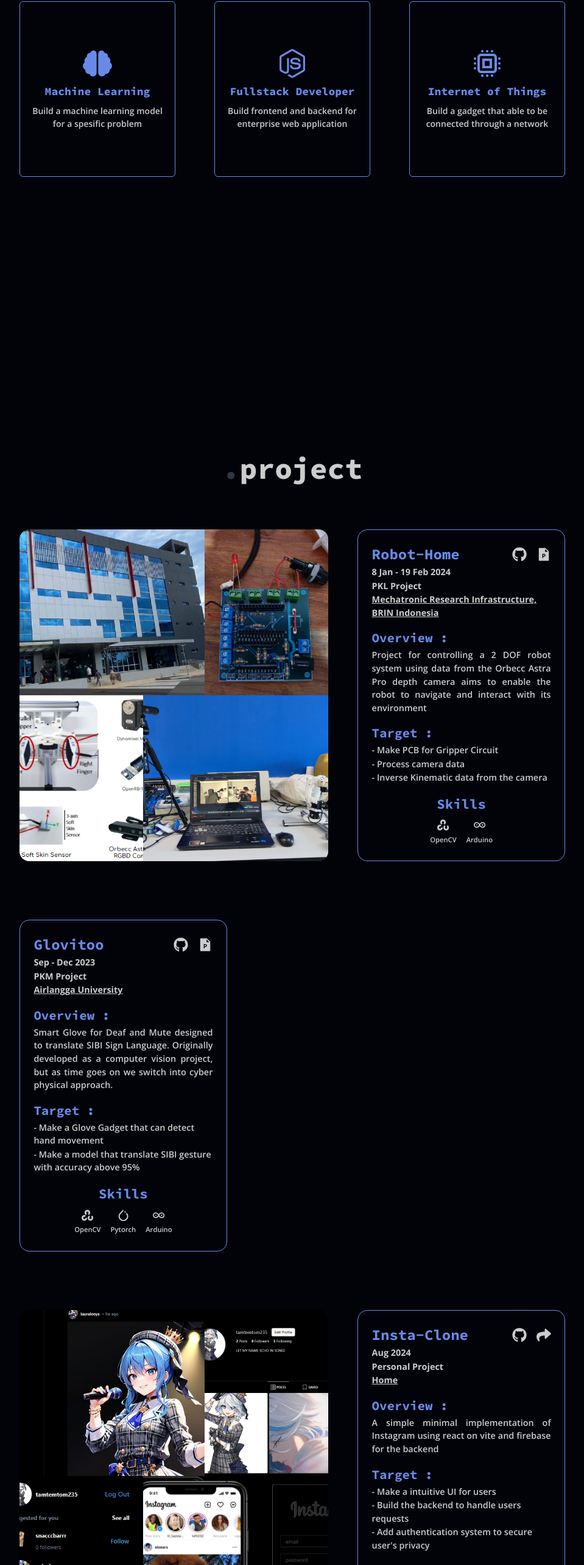
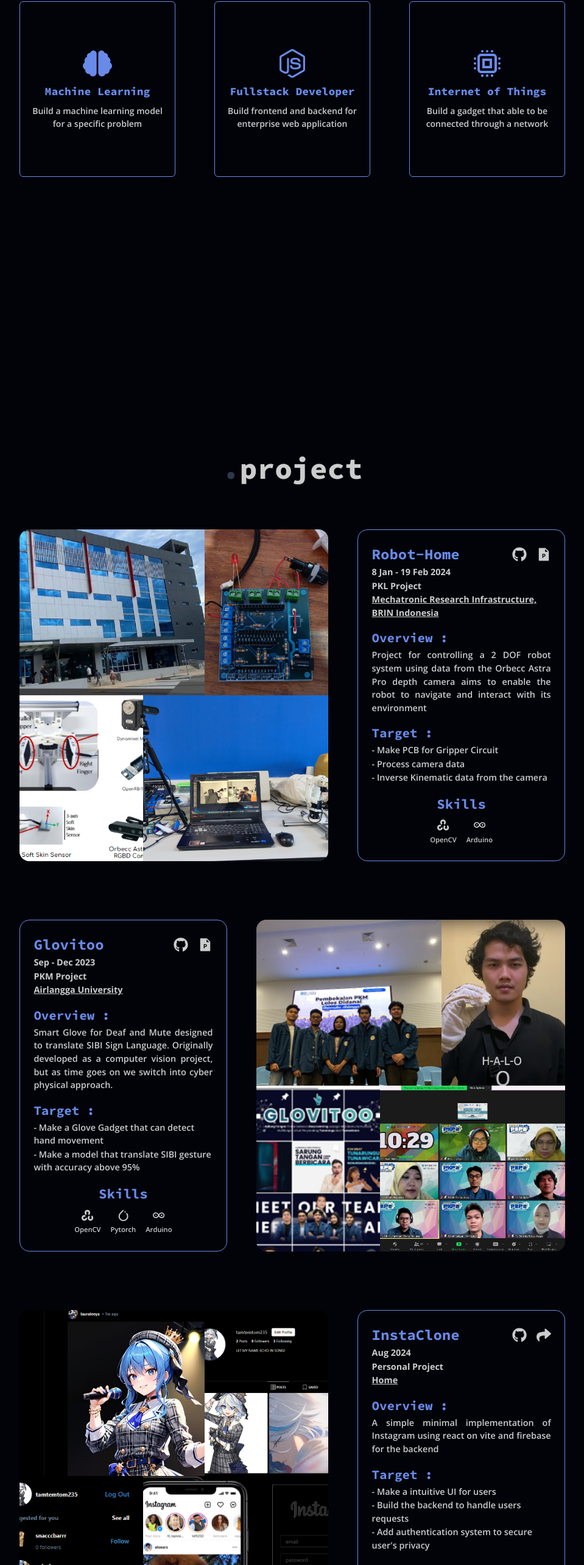
Before and after one commit to tamtemtomm/tamtemtomv2, a React (Vite) app: page /about in a window 1280 px wide. Shown: the part 1048-3614 px from the top of the page at 61% size, without its empty margins (160-1119 px from the left). Built offline with nearby package versions, Linux system fonts and the light colour scheme.

Commit message:
Minor update

```diff
--- a/src/App.css
+++ b/src/App.css
@@ -8,7 +8,7 @@
 }
 
 .glow{
-    text-shadow: .1px .1px .1px #fff;
+    text-shadow: 1px 1px 1px #fff;
 }
 
 .glowsvg{
--- a/src/components/About/AboutProjectList.tsx
+++ b/src/components/About/AboutProjectList.tsx
@@ -115,7 +115,7 @@
     side: "right",
   },
   {
-    title: "Insta-Clone",
+    title: "InstaClone",
     timeline: "Aug 2024",
     importance: "Personal Project",
     place: "Home",
--- a/src/components/About/AboutSkillList.tsx
+++ b/src/components/About/AboutSkillList.tsx
@@ -5,7 +5,7 @@
   {
     Icon: FaBrain,
     text: "Machine Learning",
-    description: "Build a machine learning model for a spesific problem",
+    description: "Build a machine learning model for a specific problem",
   },
   {
     Icon: FaNodeJs,
--- a/src/components/About/AboutTitle.tsx
+++ b/src/components/About/AboutTitle.tsx
@@ -11,6 +11,7 @@
         fontFamily={"Source Code Pro"}
         position={"relative"}
         style={{ wordSpacing: ".5rem" }}
+        // className="glow"
       >
         <Box
           display={"flex"}
@@ -29,7 +30,7 @@
           >
             &
           </Text>
-          <Text color={useColorModeValue("#698AE8", "#2D4286")}>FULLSTACK</Text>
+          <Text color={useColorModeValue("#698AE8", "#2D4286")} >FULLSTACK</Text>
         </Box>
 
         <Text color={useColorModeValue("#2D4286", "#698AE8")}>DEVELOPER</Text>
--- a/src/components/Home/HomeDescription.tsx
+++ b/src/components/Home/HomeDescription.tsx
@@ -2,7 +2,7 @@
 const HomeDescription = () => {
   return (
     <Text
-      w={{ base: "60%", md: "51%" }}
+      w={{ base: "75%", md: "51%" }}
       textAlign={"center"}
       fontWeight={600}
       fontFamily={"Open Sans"}
--- a/src/pages/About/Sections/AboutOutro.tsx
+++ b/src/pages/About/Sections/AboutOutro.tsx
@@ -89,7 +89,7 @@
               tamtemtom235@gmail.com
             </Text>
 
-            <Button _focus={{ bg: "gray.400" }} transition={"1s ease"}>
+            <Button _focus={{ bg: "gray.400" }} transition={"1s ease"} borderRightRadius={"xl"}>
               <FaCopy
                 size={"1rem"}
                 style={{ color: iconColor }}
```
